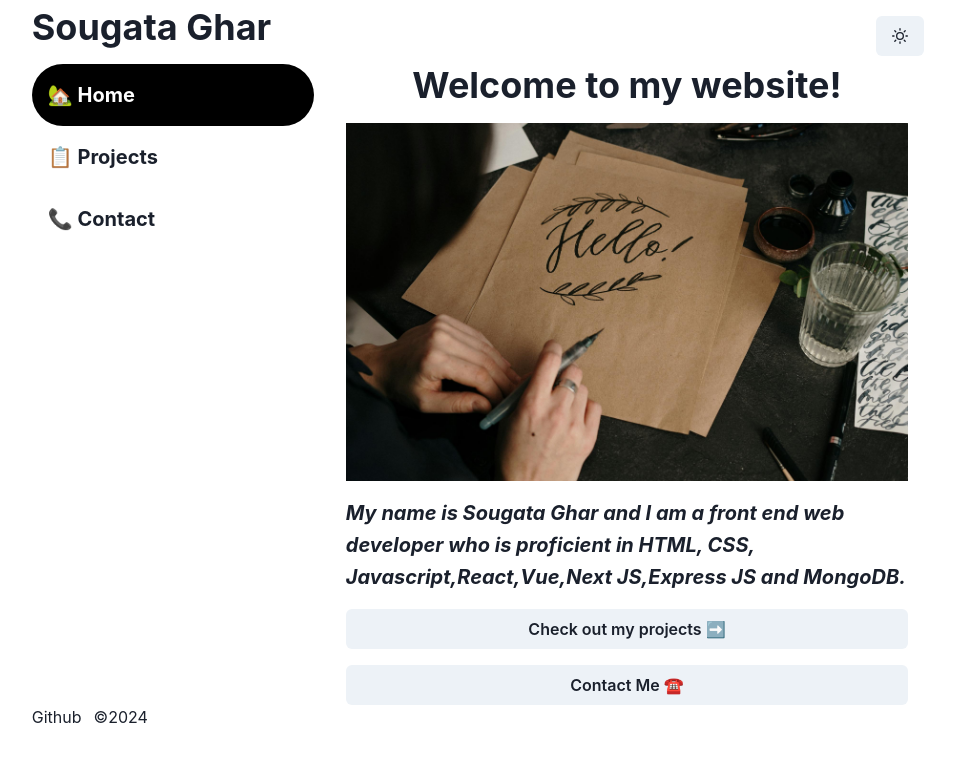
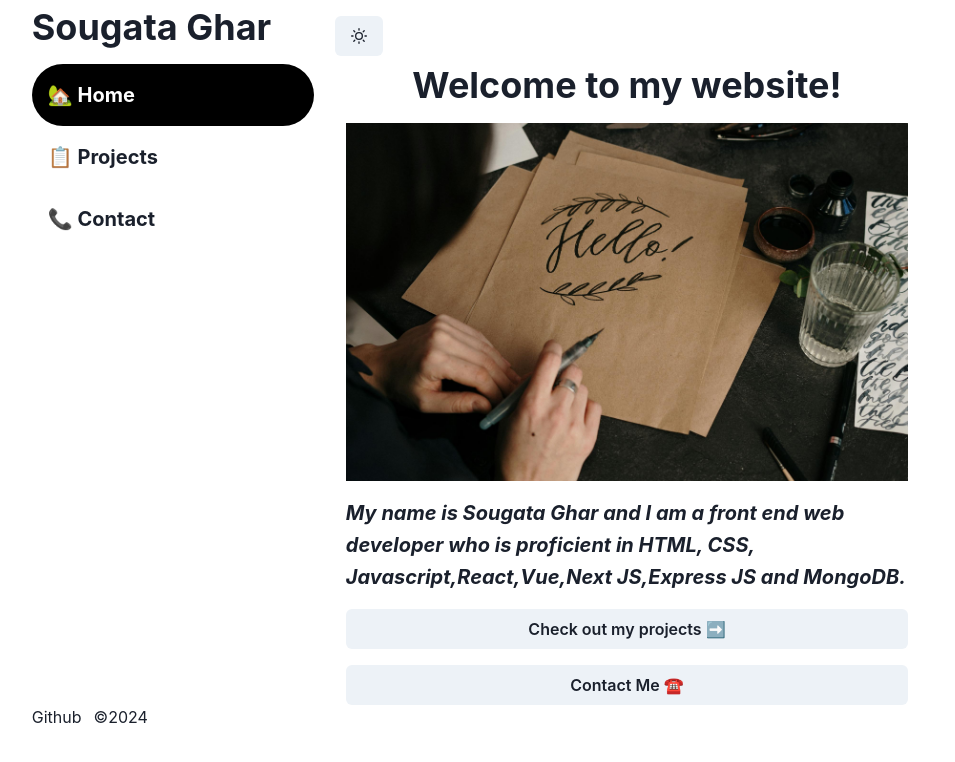
Before and after one commit to sougataghar477/Portfolio, a React (Create React App) app: page / in a window 1280 px wide. Shown: the top 762 px of the page, without its empty margins (170-1125 px from the left). Built offline with nearby package versions, Linux system fonts and the light colour scheme.

Commit message:
fixed header again

```diff
--- a/src/components/Header.js
+++ b/src/components/Header.js
@@ -5,7 +5,7 @@ import MobileNavigationBar from "./MobileNavigationBar";
 function Header(){
     const { isOpen, onOpen, onClose } = useDisclosure();
     const { colorMode, toggleColorMode } = useColorMode();
-    return <Flex gap={16} justifyContent={['flex-start','space-between','space-between']} alignItems={'center'} position={['static','fixed','fixed']} w={'90ch'} zIndex={10}>
+    return <Flex gap={16} justifyContent={['flex-start','space-between','space-between']} alignItems={'center'} position={['static','fixed','fixed']} maxW={'90ch'} zIndex={10}>
     <Heading>Sougata Ghar</Heading>
     <ButtonGroup>
     <Button
```
